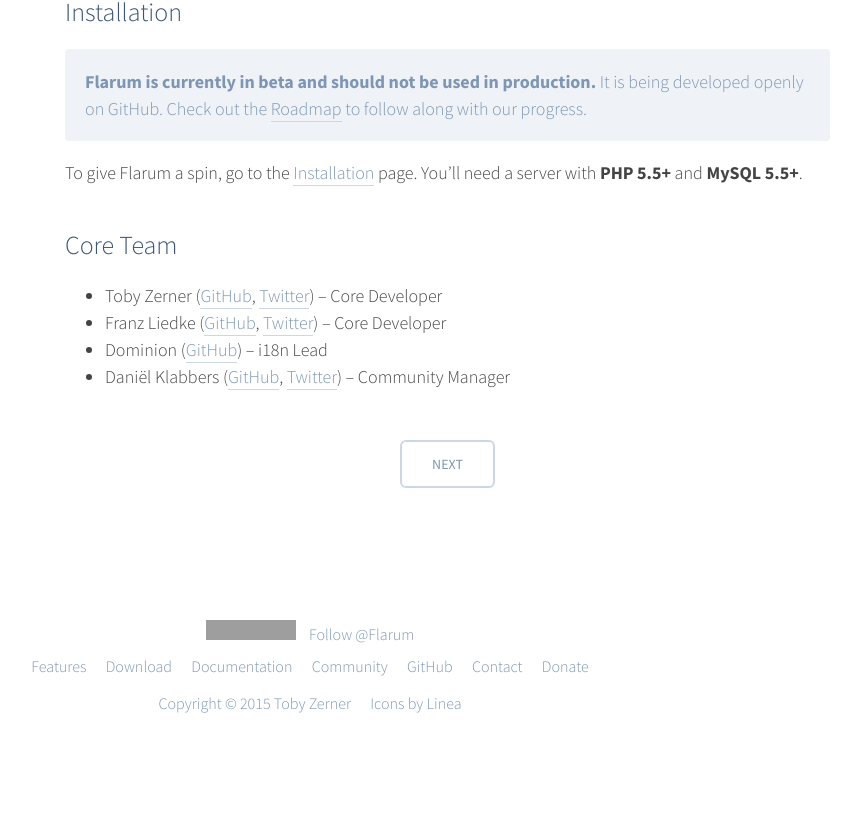
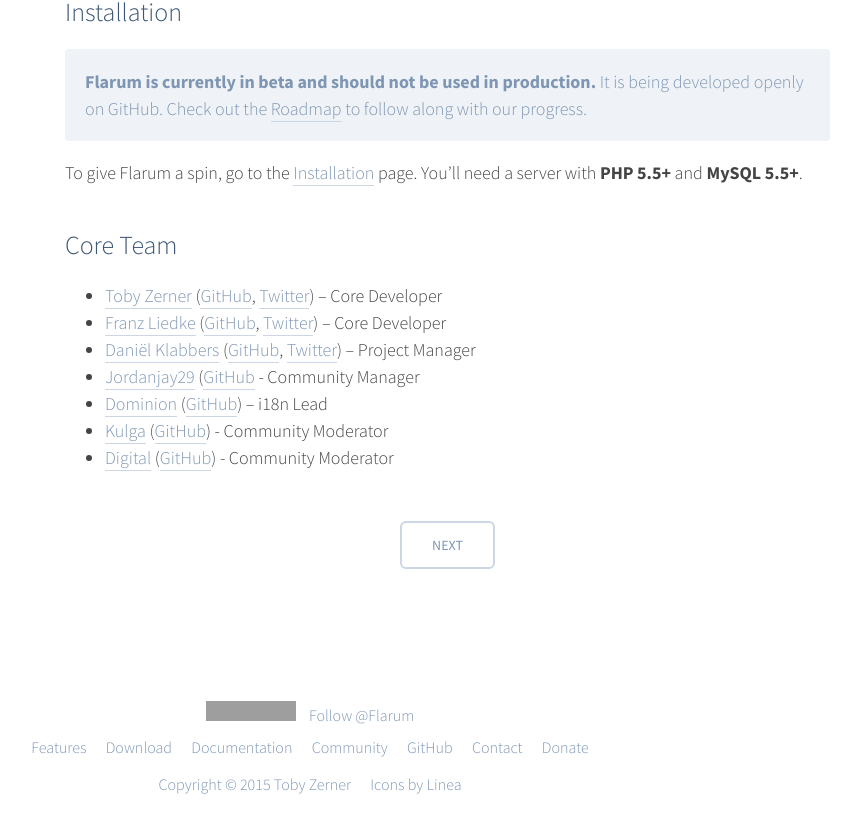
Before and after one commit to flarum/flarum.github.io, a Jekyll site: the page built from _docs/index.md, in a window 1280 px wide and 900 px high, scrolled down 927 px. Shown: the top 833 px of the window, without its empty margins (330-1191 px from the left). Built offline with Jekyll 4.4.1, drawn with Linux system fonts in a browser that asks for light colours; nearby versions of some CDN libraries; comment, search, counter and statistics services are not loaded; grey boxes are pictures that could not be loaded.

Commit message:
updated core dev team (#41)

```diff
--- a/_docs/index.md
+++ b/_docs/index.md
@@ -27,7 +27,10 @@
 
 ## Core Team
 
-- Toby Zerner ([GitHub](http://github.com/tobscure), [Twitter](http://twitter.com/tobscure)) – Core Developer
-- Franz Liedke ([GitHub](http://github.com/franzliedke), [Twitter](http://twitter.com/franzliedke)) – Core Developer
-- Dominion ([GitHub](http://github.com/dcsjapan)) – i18n Lead
-- Daniël Klabbers ([GitHub](http://github.com/luceos), [Twitter](http://twitter.com/luceos)) – Community Manager
+- [Toby Zerner](http://discuss.flarum.org/u/Toby) ([GitHub](http://github.com/tobscure), [Twitter](http://twitter.com/tobscure)) – Core Developer
+- [Franz Liedke](http://discuss.flarum.org/u/Franz) ([GitHub](http://github.com/franzliedke), [Twitter](http://twitter.com/franzliedke)) – Core Developer
+- [Daniël Klabbers](http://discuss.flarum.org/u/luceos) ([GitHub](http://github.com/luceos), [Twitter](http://twitter.com/luceos)) – Project Manager
+- [Jordanjay29](http://discuss.flarum.org/u/jordanjay29) ([GitHub](http://github.com/jordanjay29) - Community Manager
+- [Dominion](http://discuss.flarum.org/u/Dominion) ([GitHub](http://github.com/dcsjapan)) – i18n Lead
+- [Kulga](http://discuss.flarum.org/u/Kulga) ([GitHub](http://github.com/kulga)) - Community Moderator
+- [Digital](http://discuss.flarum.org/u/Digital) ([GitHub](http://github.com/Normsky)) - Community Moderator
```
